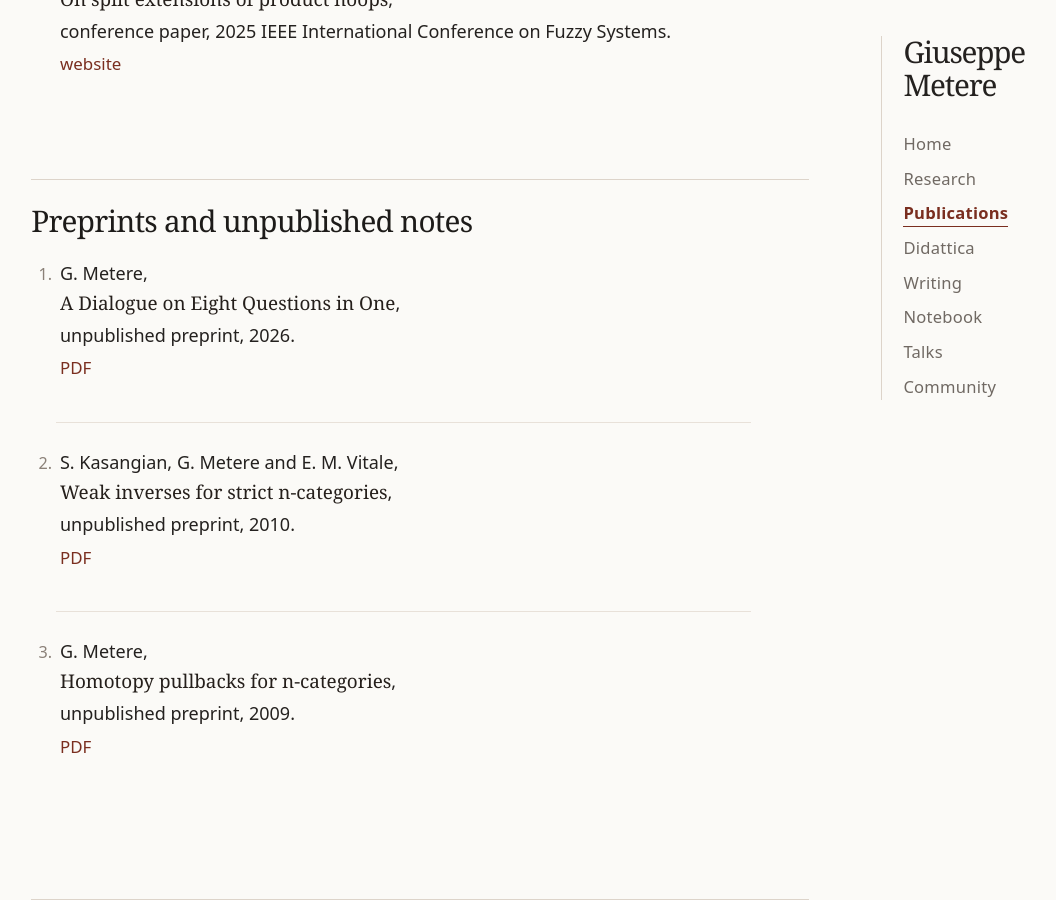
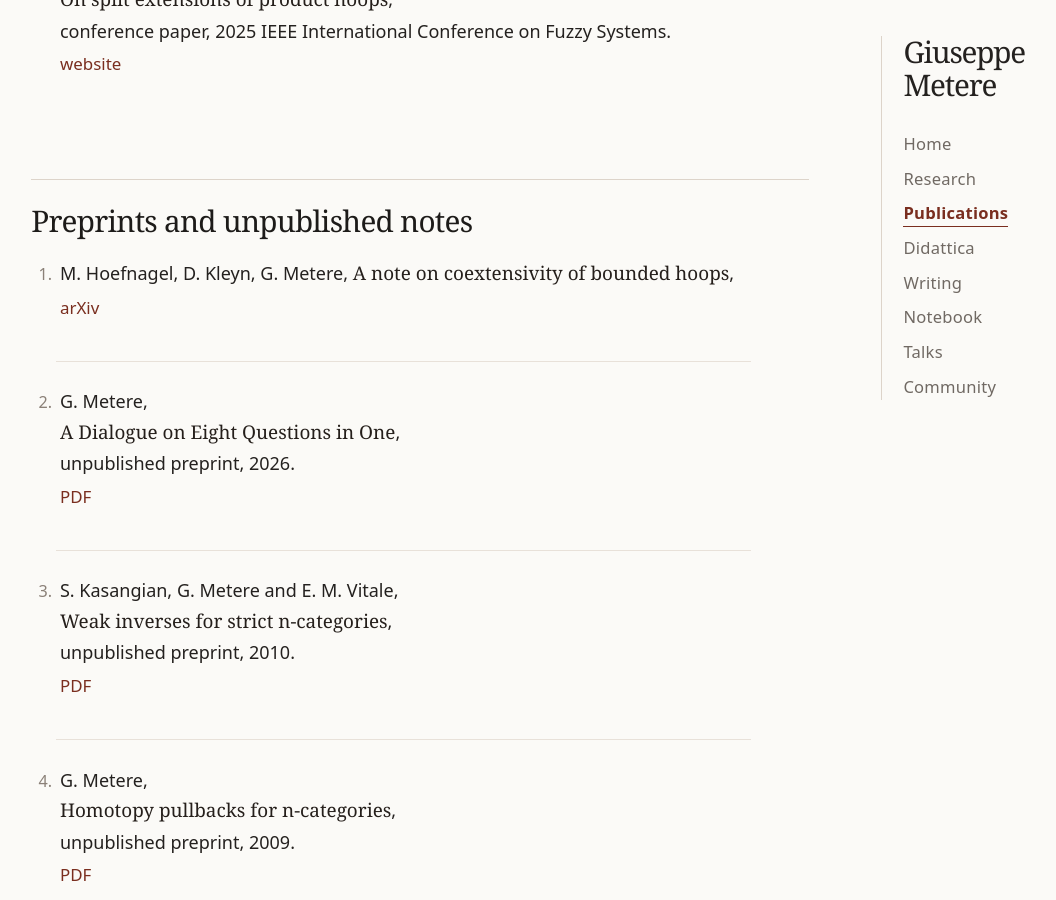
Before and after one commit to gmetere/gmetere.github.io, a Jekyll site: the page built from publications.md, in a window 1280 px wide and 900 px high, scrolled down 6551 px. Shown: the whole window, without its empty margins (74-1130 px from the left). Built offline with Jekyll 4.4.1, drawn with Linux system fonts in a browser that asks for light colours.

Commit message:
Update publications.md

```diff
--- a/publications.md
+++ b/publications.md
@@ -205,6 +205,10 @@ include a link to an arXiv version or to an openly accessible PDF.
 
 ## Preprints and unpublished notes
 
+1. M. Hoefnagel, D. Kleyn, G. Metere,
+   **A note on coextensivity of bounded hoops**,
+   [arXiv](https://arxiv.org/abs/2608.30476)
+
 1. G. Metere,
    **A Dialogue on Eight Questions in One**,
    unpublished preprint, 2026.
```
